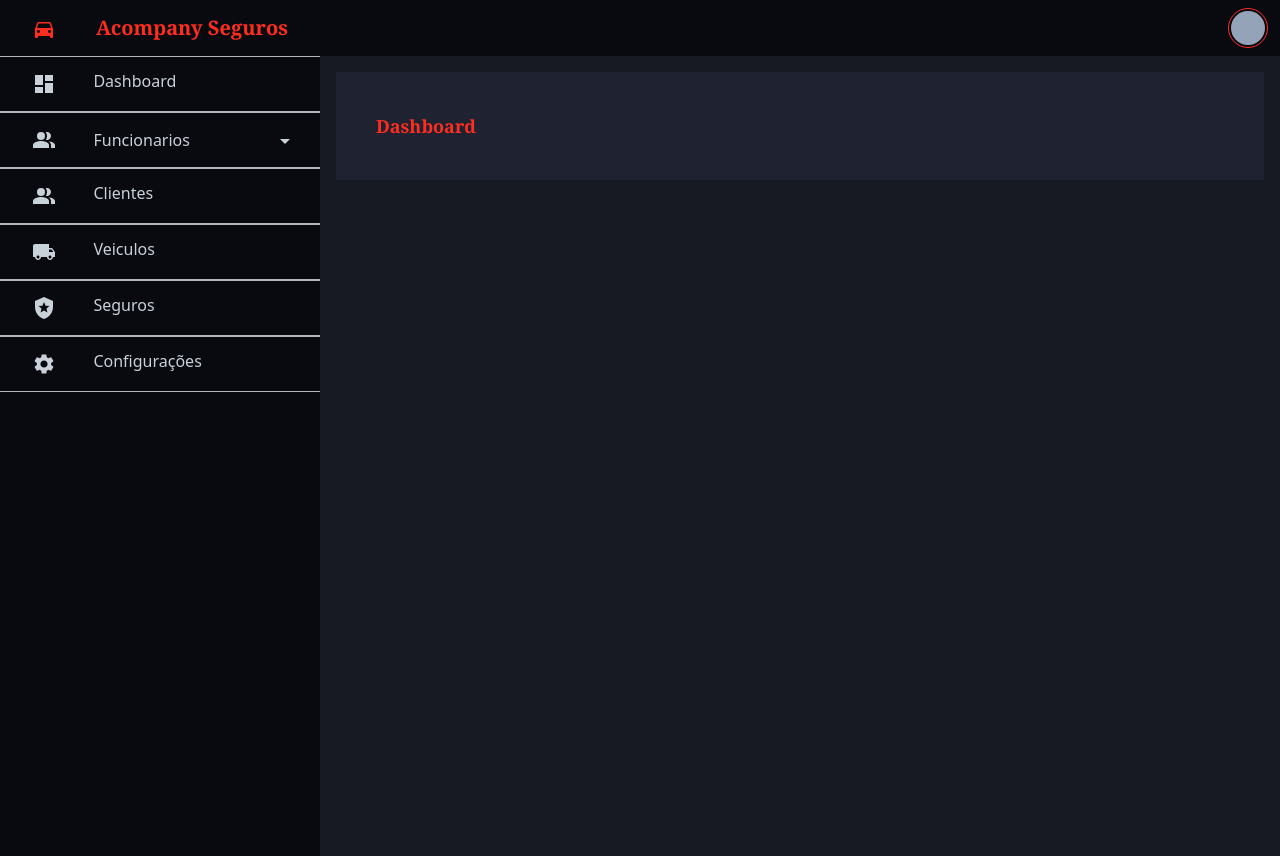
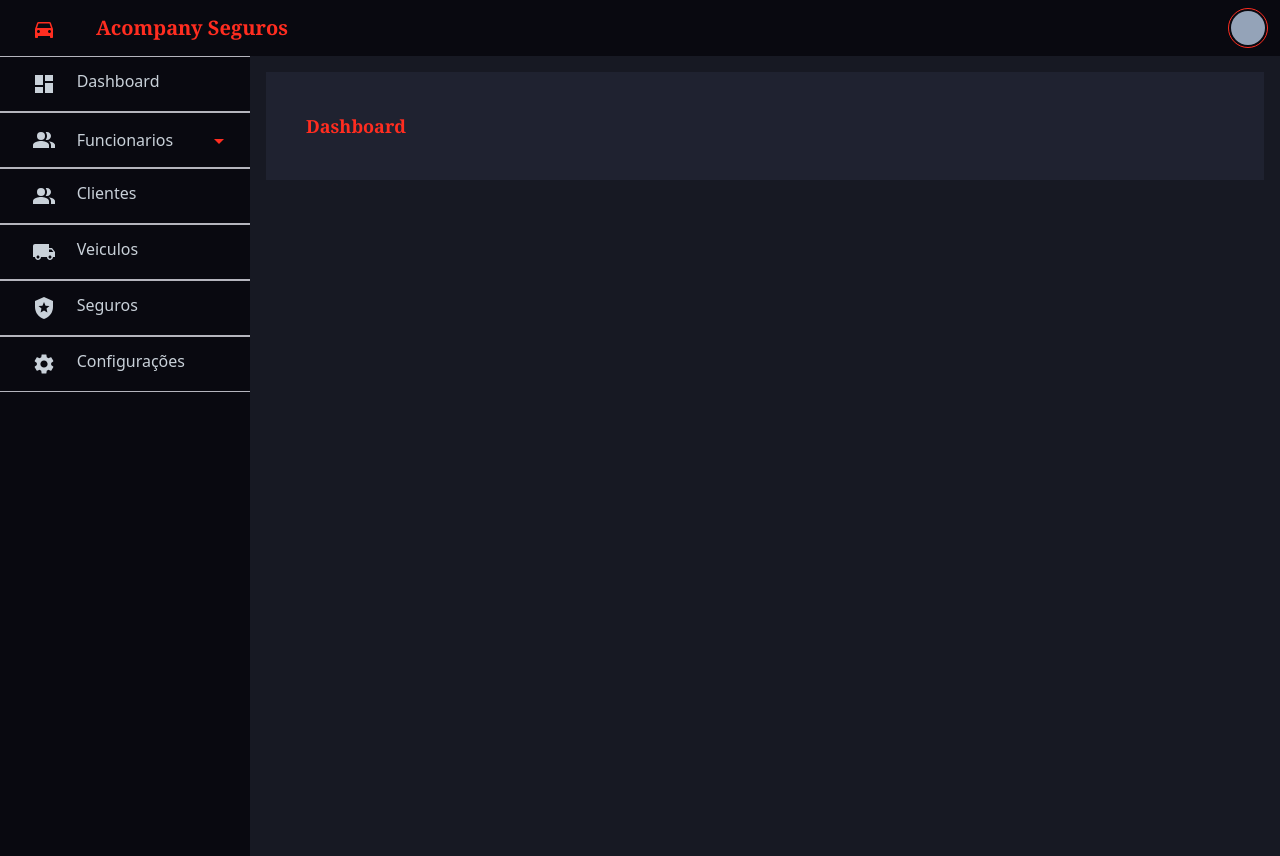
Before and after one commit to robert-office/dashboard-seguros, a React (Create React App) app in the folder frontend/: page / in a window 1280 px wide. Built offline with nearby package versions, Linux system fonts and the light colour scheme.

Commit message:
estilizações minimas

```diff
--- a/frontend/src/components/container/Container.tsx
+++ b/frontend/src/components/container/Container.tsx
@@ -4,7 +4,7 @@ interface ContainerProps {
 
 export const Container = ({ children }: ContainerProps) => {
     return (
-        <div className="relative mt-4 mx-4 min-w-max bg-containerColor p-10">
+        <div className="relative mt-4 mx-4 min-w-max max-w-screen-xl bg-containerColor p-10">
             {children}
         </div>
     );
--- a/frontend/src/components/menuItens/MenuItens.tsx
+++ b/frontend/src/components/menuItens/MenuItens.tsx
@@ -2,6 +2,7 @@ import useMediaQuery from '@mui/material/useMediaQuery';
 import { NavLink } from 'react-router-dom';
 import { IheaderMenuItens } from '../../utils/MenuHeaderItens';
 import ArrowDropDownIcon from '@mui/icons-material/ArrowDropDown';
+import FiberManualRecordIcon from '@mui/icons-material/FiberManualRecord';
 import { useState } from 'react';
 import styled from "styled-components";
 
@@ -38,7 +39,7 @@ export const MenuItens = ({ text, icon, href, sub }: IheaderMenuItens) => {
 
                             <div style={{ width: "6%" }} className="h-full flex">
                                 <p className="text-fontColor text-left font-sans font-medium text-base self-center">
-                                    <ArrowDropDownIcon className={dropdownIcon ? "rotate-180 transition-transform self-center" : "transition-transform self-center"} sx={{ color: "#C9D1D9" }} />
+                                    <ArrowDropDownIcon className={dropdownIcon ? "rotate-180 transition-transform self-center" : "transition-transform self-center"} sx={{ color: "#FF2D20" }} />
                                 </p>
                             </div>
                         </button>
@@ -49,7 +50,7 @@ export const MenuItens = ({ text, icon, href, sub }: IheaderMenuItens) => {
                                     <NavLink key={`${id}_subMenu`} to={subItem.href} className={"w-full flex flex-row h-14 border-collapse bg-containerColor hover:bg-primaryColorHovered justify-between px-8"}>
 
                                         <div style={{ width: "24%" }} className="h-full flex">
-
+                                            <FiberManualRecordIcon className="self-center" sx={{ color: "#FF2D20" }}/>
                                         </div>
 
                                         <div style={{ width: "70%" }} className="h-full flex">
@@ -85,7 +86,7 @@ export const MenuItens = ({ text, icon, href, sub }: IheaderMenuItens) => {
 
                             <div style={{ width: "100%" }}>
                                 <p className="text-fontColor text-center font-sans font-medium text-[8px] self-center">
-                                    <ArrowDropDownIcon className={dropdownIcon ? "rotate-180 transition-transform self-center" : "transition-transform self-center"} sx={{ color: "#C9D1D9" }} />
+                                    <ArrowDropDownIcon className={dropdownIcon ? "rotate-180 transition-transform self-center" : "transition-transform self-center"} sx={{ color: "#FF2D20" }} />
                                 </p>
                             </div>
                         </button>
@@ -96,7 +97,7 @@ export const MenuItens = ({ text, icon, href, sub }: IheaderMenuItens) => {
                                     <NavLink key={`${id}_subMenu`} to={subItem.href} className={"w-full flex flex-col border-collapse bg-containerColor hover:bg-primaryColorHovered justify-center space-y-3 px-4 py-2"}>
 
                                         <div style={{ width: "100%" }} className="flex justify-center">
-                                            {subItem.icon}
+                                            <FiberManualRecordIcon className="self-center" sx={{ color: "#FF2D20" }}/>
                                         </div>
 
                                         <div style={{ width: "100%" }}>
--- a/frontend/src/components/typografy/SectionTitle.tsx
+++ b/frontend/src/components/typografy/SectionTitle.tsx
@@ -4,6 +4,6 @@ interface TypProps {
 
 export const SectionTitle = ({ text }: TypProps) => {
     return (
-        <p className='text-lg font-semibold font-serif text-secundaryColor lg:flex hidden'> {text} </p>
+        <p className='text-lg font-semibold font-serif text-secundaryColor flex'> {text} </p>
     );
 }
--- a/frontend/src/layouts/baseLayout/BaseLayout.tsx
+++ b/frontend/src/layouts/baseLayout/BaseLayout.tsx
@@ -17,7 +17,7 @@ export const BaseLayout = ({ children }: LayoutProps) => {
 
             <main className="w-full flex flex-row">
                 <aside className="relative h-screen bg-primaryColor overflow-y-scroll" style={{
-                    minWidth: LGmatches ? "320px" : "100px"
+                    minWidth: LGmatches ? "250px" : "100px"
                 }}>
                     <div className='relative w-full h-full flex flex-col'>
                         {menus.map((menuItem, id) => {
```
